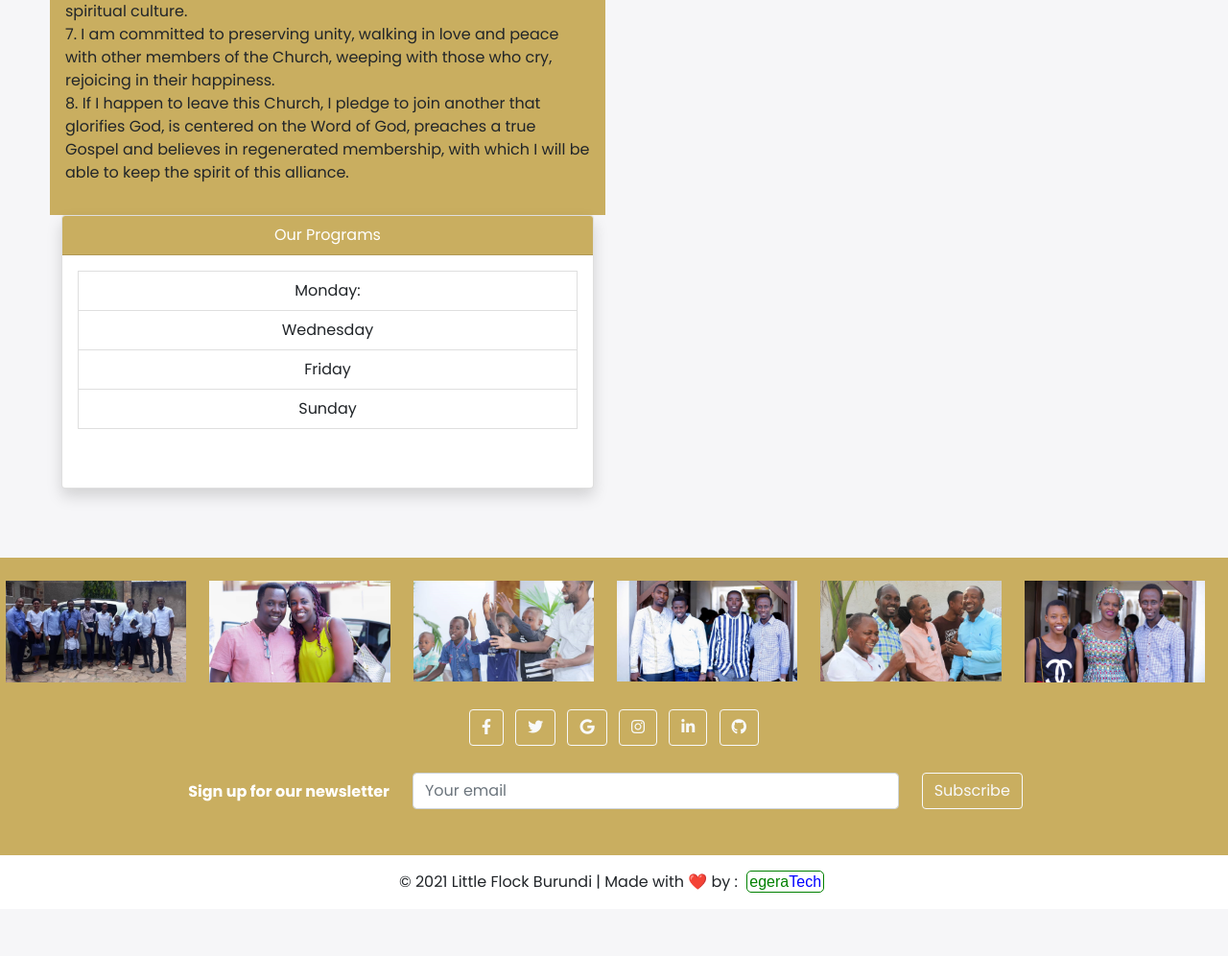
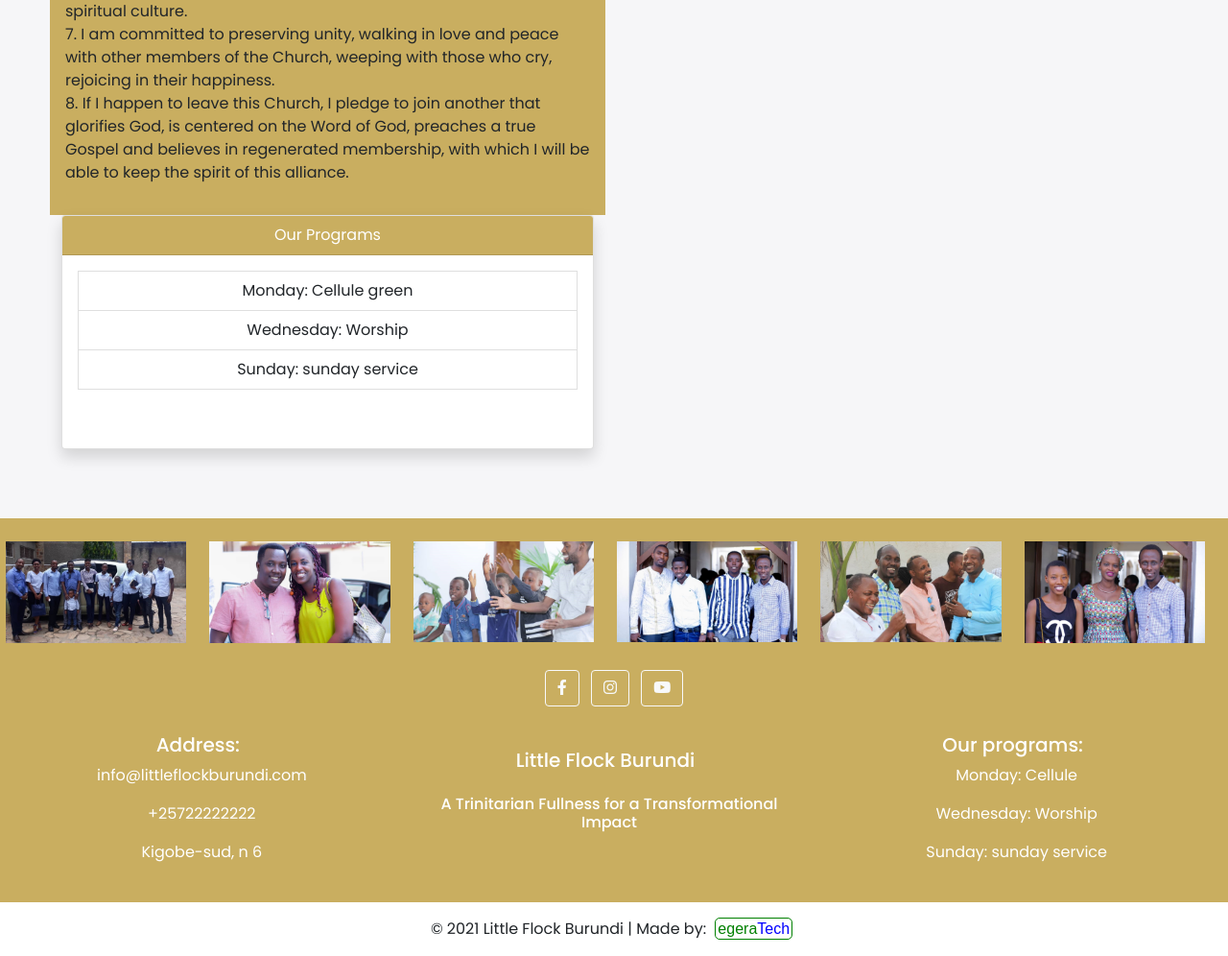
Before and after one commit to munyeshaka/littleFlockBurundi, a Django app: page /flock/about in a window 1280 px wide. Shown: the part 2682-3678 px from the top of the page at 96% size. Before the commit the page ends 3612 px from the top, so only its background shows below. Run offline with Django 4.2, Linux system fonts and the light colour scheme; data comes from the database, SQL or seed files in the repository; some libraries are stand-ins or nearby versions; some web fonts are replaced.

Commit message:
footer final

```diff
--- a/flock/templates/flock/about.html
+++ b/flock/templates/flock/about.html
@@ -105,10 +105,9 @@
           <div class="card shadow section-title text-center">
             <div class="card-header" style="background-color:#c9ae60;color:white;" >Our Programs</div>
             <div class="card-body">
-                <li class="list-group-item">Monday: </li>
-                <li class="list-group-item">Wednesday</li>
-                <li class="list-group-item">Friday</li>
-                <li class="list-group-item">Sunday</li>
+                <li class="list-group-item">Monday: Cellule green</li>
+                <li class="list-group-item">Wednesday: Worship</li>
+                <li class="list-group-item">Sunday: sunday service</li>
             </div>
           </div>
         </div>
--- a/flock/templates/flock/base_layout.html
+++ b/flock/templates/flock/base_layout.html
@@ -223,66 +223,60 @@
         ><i class="fab fa-facebook-f"></i
       ></a>
 
-      <!-- Twitter -->
-      <a class="btn btn-outline-light btn-floating m-1" href="#!" role="button"
-        ><i class="fab fa-twitter"></i
-      ></a>
-
-      <!-- Google -->
-      <a class="btn btn-outline-light btn-floating m-1" href="#!" role="button"
-        ><i class="fab fa-google"></i
-      ></a>
-
       <!-- Instagram -->
       <a class="btn btn-outline-light btn-floating m-1" href="#!" role="button"
         ><i class="fab fa-instagram"></i
       ></a>
 
-      <!-- Linkedin -->
-      <a class="btn btn-outline-light btn-floating m-1" href="#!" role="button"
-        ><i class="fab fa-linkedin-in"></i
+      <!-- youtube -->
+      <a class="btn btn-outline-light btn-floating m-1" href="https://www.youtube.com/channel/UCbjZ4CtsHcdz5E8-HatdAhg/featured" role="button"
+        ><i class="fab fa-youtube"></i
       ></a>
 
-      <!-- Github -->
-      <a class="btn btn-outline-light btn-floating m-1" href="#!" role="button"
-        ><i class="fab fa-github"></i
-      ></a>
     </section>
     <!-- Section: Social media -->
 
     <!-- Section: Form -->
     <section class="">
-      <form action="">
-        <!--Grid row-->
-        <div class="row d-flex justify-content-center">
-          <!--Grid column-->
-          <div class="col-auto">
-            <p class="pt-2">
-              <strong>Sign up for our newsletter</strong>
-            </p>
+      <div class="row">
+        <div class="col-md-4">
+          <div class="contact-item ">
+            <div class="">
+              <h5> Address:</h5>
           </div>
-          <!--Grid column-->
+              <div class="text ms-2 ">
+                  <p class="text ">info@littleflockburundi.com</p>
+                  <p class="text ">+25722222222</p>
+                  <p class="text ">Kigobe-sud, n 6</p>
 
-          <!--Grid column-->
-          <div class="col-md-5 col-12">
-            <!-- Email input -->
-            <div class="form-outline form-white mb-4">
-              <input type="email" id="form5Example21" placeholder="Your email" class="form-control" />
-            </div>
+              </div>
           </div>
-          <!--Grid column-->
+        </div>
+        <div class="col-md-4">
+          <div class="contact-item ">
+            <div class="card-body">
+              <h5>Little Flock Burundi</h5>
+          </div>
+              <div class="text ms-2 ">
+                <h6>A Trinitarian Fullness for a Transformational Impact</h6>
+                <br>
+              </div>
+          </div>
+        </div>
+        <div class="col-md-4">
+          <div class="contact-item ">
+            <div class="">
+              <h5> Our programs:</h5>
+          </div>
+              <div class="text ms-2 ">
+                  <p class="text ">Monday: Cellule</p>
+                  <p class="text ">Wednesday: Worship</p>
+                  <p class="text ">Sunday: sunday service</p>
 
-          <!--Grid column-->
-          <div class="col-auto">
-            <!-- Submit button -->
-            <button type="submit" class="btn btn-outline-light mb-4">
-              Subscribe
-            </button>
+              </div>
           </div>
-          <!--Grid column-->
         </div>
-        <!--Grid row-->
-      </form>
+      </div>
     </section>
     <!-- Section: Form -->
 
@@ -292,7 +286,7 @@
 <!-- Footer -->
 <!-- Copyright -->
 <div class="text-center p-3" style="background-color: white">
-  © {% now "Y" %} Little Flock Burundi | Made with &#10084;&#65039; by :
+  © {% now "Y" %} Little Flock Burundi | Made by:
     <a id="lok" href="https://egeratech.com/" target="_blank" style="text-decoration: none; border: 1px solid green; margin: 5px; background:white; border-radius:5px 5px 5px 5px; padding:2px;font-family: 'Denk One', sans-serif;"><span style="color: green;">egera</span><span style="color: blue; ">Tech</span></a>
 </div>
 <!-- Copyright -->
--- a/flock/templates/flock/contacts.html
+++ b/flock/templates/flock/contacts.html
@@ -25,7 +25,7 @@
                             </div>
                             <div class="text ms-3 ">
                                 <h3 class="fs-5">Phone</h3>
-                                <p class="text-muted m-0">+257 2222222</p>
+                                <p class="text-muted m-0">+25722222222</p>
                             </div>
                         </div>
                         <div class="contact-item d-flex mb-3">
```
